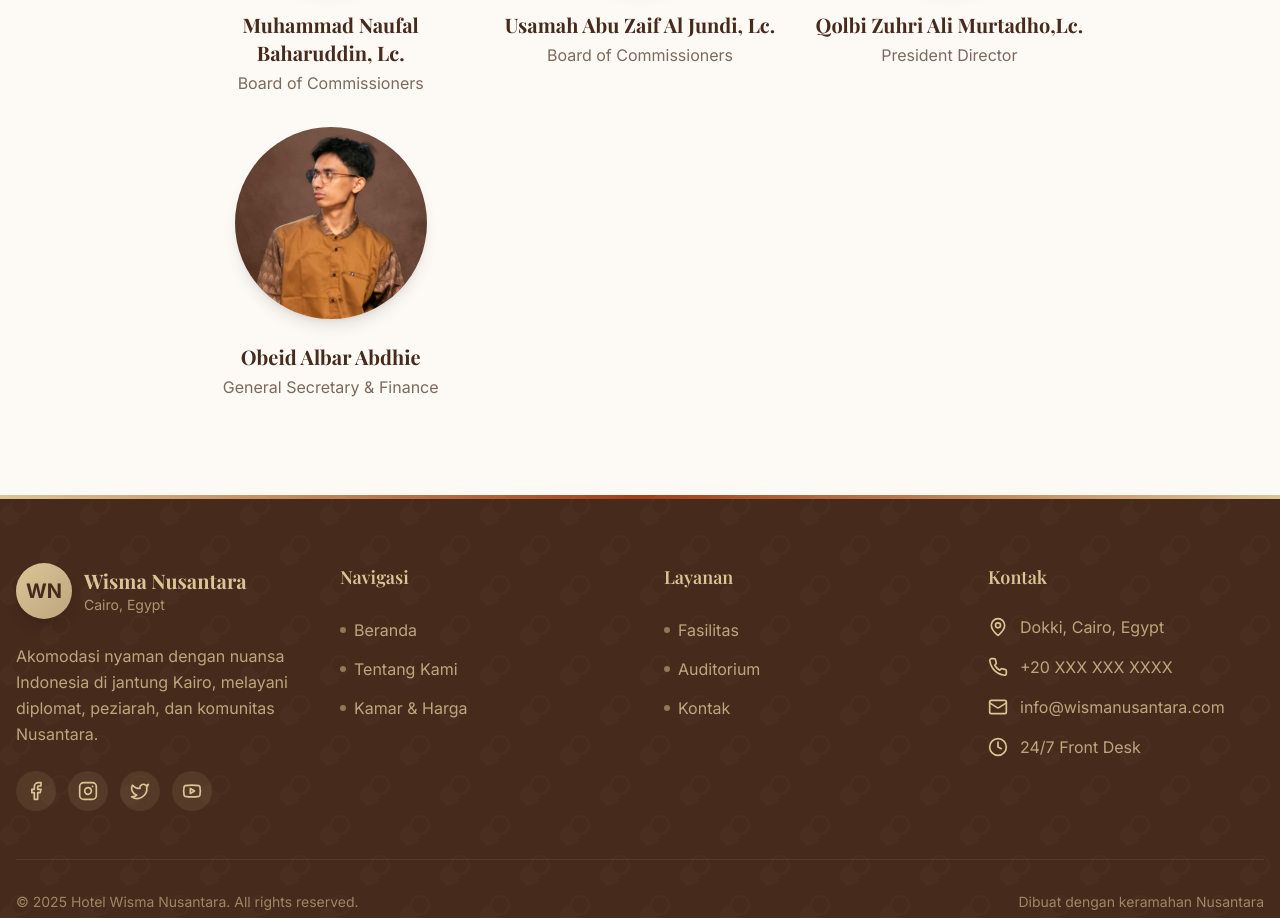
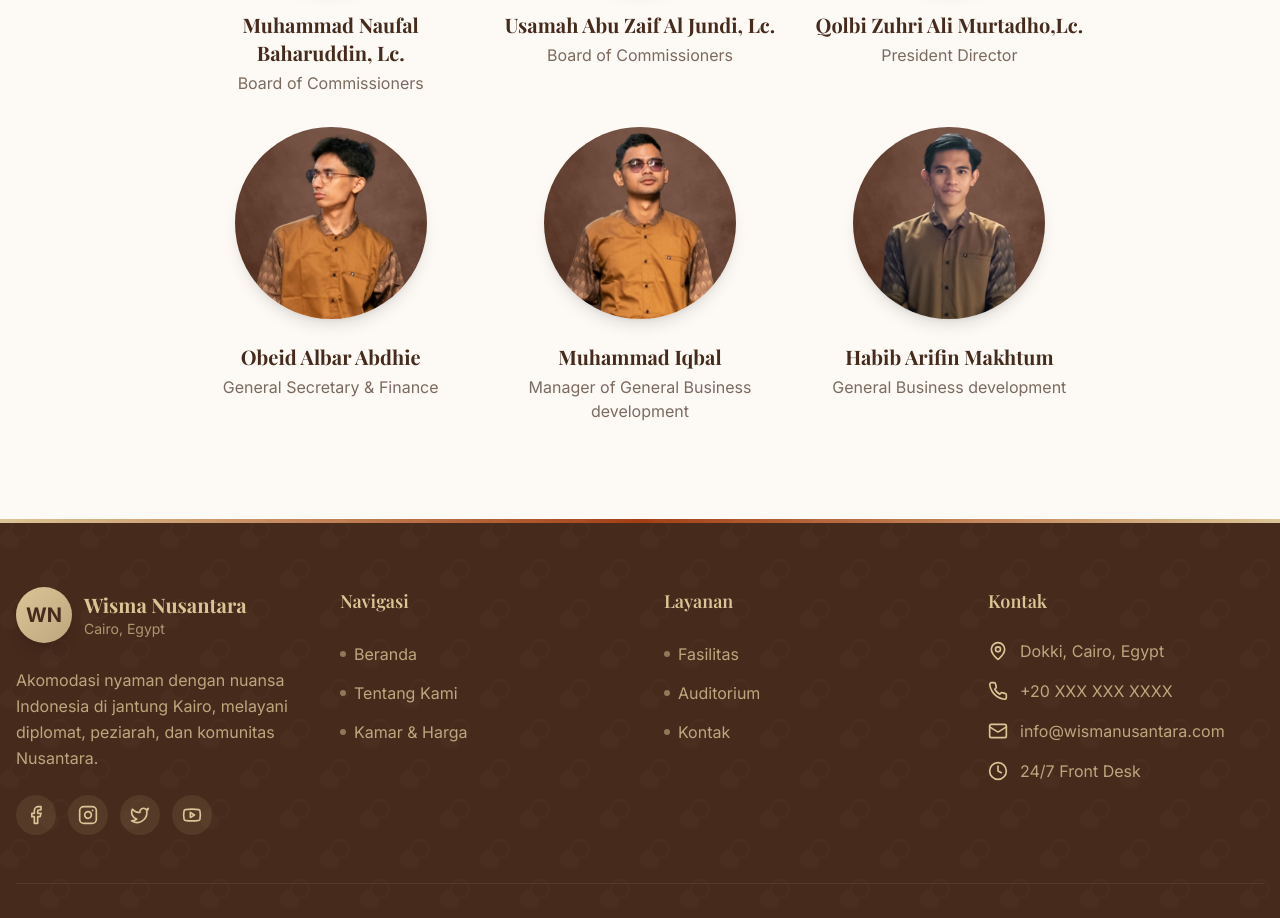
Before and after one commit to rehlatoursid-umrah/Wisma-Nusantara-Cairo-, a Next.js app: page /tentang in a window 1280 px wide. Shown: the part 2520-3438 px from the top of the page. Built offline with nearby package versions, Linux system fonts and the light colour scheme.

Commit message:
Add team members to TimSection component

```diff
--- a/components/tentang/tim-section.tsx
+++ b/components/tentang/tim-section.tsx
@@ -25,6 +25,16 @@ const team = [
     name: "Obeid Albar Abdhie",
     role: "General Secretary & Finance",
     image: "/obet.png",
+  },
+  {
+    name: "Muhammad Iqbal",
+    role: "Manager of General Business development",
+    image: "/adudu.png",
+  },
+  {
+    name: "Habib Arifin Makhtum",
+    role: "General Business development",
+    image: "/hbib.png",
   },
 ]
 
```
